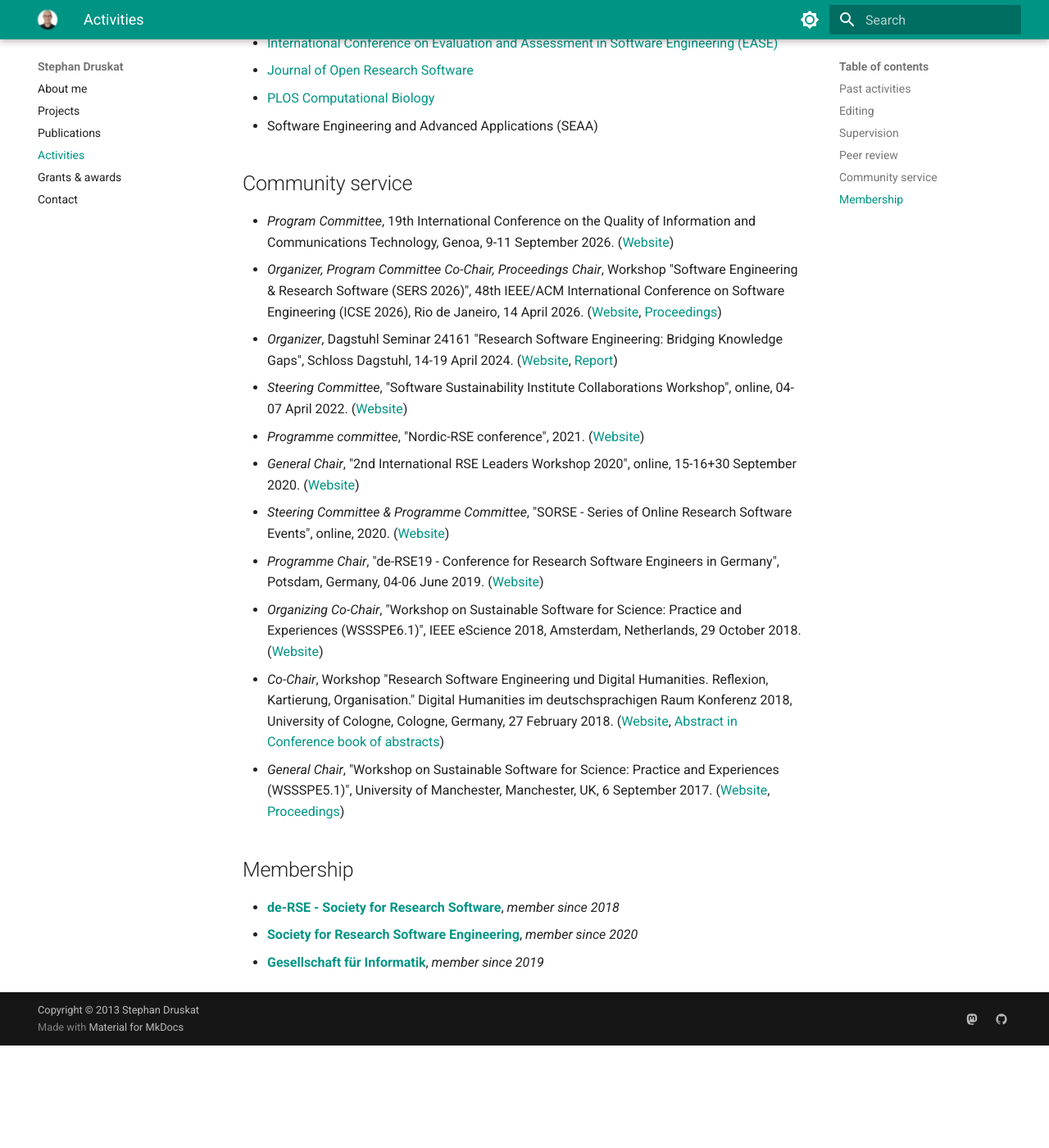
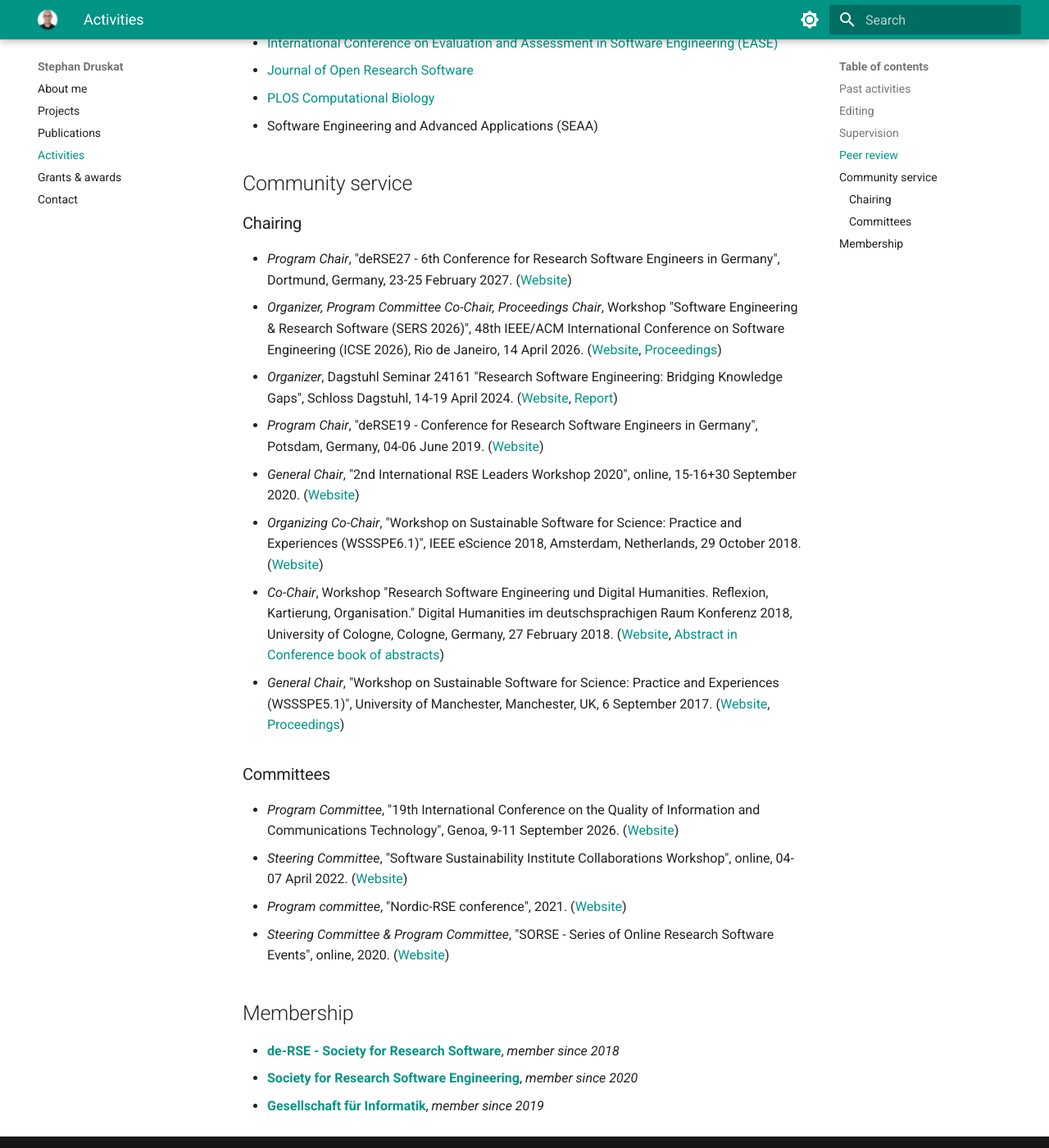
Before and after one commit to sdruskat/sdruskat.github.io, an MkDocs documentation site: the page built from docs/activities.md, in a window 1280 px wide and 1400 px high, scrolled down 1185 px. Shown: the whole window at 82% size. Built offline with MkDocs 1.6.1 and Material for MkDocs 9.7.7, drawn with Linux system fonts in a browser that asks for light colours; before the commit the page ends 2460 px from its top, so only the background shows below that.

Commit message:
Organize activities

```diff
--- a/docs/activities.md
+++ b/docs/activities.md
@@ -41,17 +41,23 @@ Journals, funders, conferences (alphabetical order)
 
 ## Community service
 
-- *Program Committee*, 19th International Conference on the Quality of Information and Communications Technology, Genoa, 9-11 September 2026. ([Website](https://2026.quatic.org))
+### Chairing
+
+- *Program Chair*, "deRSE27 - 6th Conference for Research Software Engineers in Germany", Dortmund, Germany, 23-25 February 2027. ([Website](https://events.hifis.net/e/deRSE27))
 - *Organizer, Program Committee Co-Chair, Proceedings Chair*, Workshop "Software Engineering & Research Software (SERS 2026)", 48th IEEE/ACM International Conference on Software Engineering (ICSE 2026), Rio de Janeiro, 14 April 2026. ([Website](https://conf.researchr.org/home/icse-2026/sers-2026), [Proceedings](https://doi.org/10.1145/3786172))
 - *Organizer*, Dagstuhl Seminar 24161 "Research Software Engineering: Bridging Knowledge Gaps", Schloss Dagstuhl, 14-19 April 2024. ([Website](https://dagstuhl.de/24161), [Report](https://doi.org/10.4230/DagRep.14.4.42))
-- *Steering Committee*, "Software Sustainability Institute Collaborations Workshop", online, 04-07 April 2022. ([Website](https://software.ac.uk/cw22))
-- *Programme committee*, "Nordic-RSE conference", 2021. ([Website](https://nordic-rse.org/conference/))
+- *Program Chair*, "deRSE19 - Conference for Research Software Engineers in Germany", Potsdam, Germany, 04-06 June 2019. ([Website](https://de-rse.org/en/conf2019/))
 - *General Chair*, "2nd International RSE Leaders Workshop 2020", online, 15-16+30 September 2020. ([Website](https://researchsoftware.org/2020-workshop.html))
-- *Steering Committee & Programme Committee*, "SORSE - Series of Online Research Software Events", online, 2020. ([Website](https://sorse.github.io))
-- *Programme Chair*, "de-RSE19 - Conference for Research Software Engineers in Germany", Potsdam, Germany, 04-06 June 2019. ([Website](https://de-rse.org/en/conf2019/))
 - *Organizing Co-Chair*, "Workshop on Sustainable Software for Science: Practice and Experiences (WSSSPE6.1)", IEEE eScience 2018, Amsterdam, Netherlands, 29 October 2018. ([Website](http://wssspe.researchcomputing.org.uk/wssspe6-1/))
 - *Co-Chair*, Workshop "Research Software Engineering und Digital Humanities. Reflexion, Kartierung, Organisation." Digital Humanities im deutschsprachigen Raum Konferenz 2018, University of Cologne, Cologne, Germany, 27 February 2018. ([Website](https://dh-rse.github.io/dhd-workshop-2018/), [Abstract in Conference book of abstracts](http://dhd2018.uni-koeln.de/wp-content/uploads/boa-DHd2018-web-ISBN.pdf))
 - *General Chair*, "Workshop on Sustainable Software for Science: Practice and Experiences (WSSSPE5.1)", University of Manchester, Manchester, UK, 6 September 2017. ([Website](http://wssspe.researchcomputing.org.uk/wssspe5-1/), [Proceedings](https://doi.org/10.6084/m9.figshare.c.3869782))
+
+### Committees
+
+- *Program Committee*, "19th International Conference on the Quality of Information and Communications Technology", Genoa, 9-11 September 2026. ([Website](https://2026.quatic.org))
+- *Steering Committee*, "Software Sustainability Institute Collaborations Workshop", online, 04-07 April 2022. ([Website](https://software.ac.uk/cw22))
+- *Program committee*, "Nordic-RSE conference", 2021. ([Website](https://nordic-rse.org/conference/))
+- *Steering Committee & Program Committee*, "SORSE - Series of Online Research Software Events", online, 2020. ([Website](https://sorse.github.io))
 
 ## Membership
 
```
